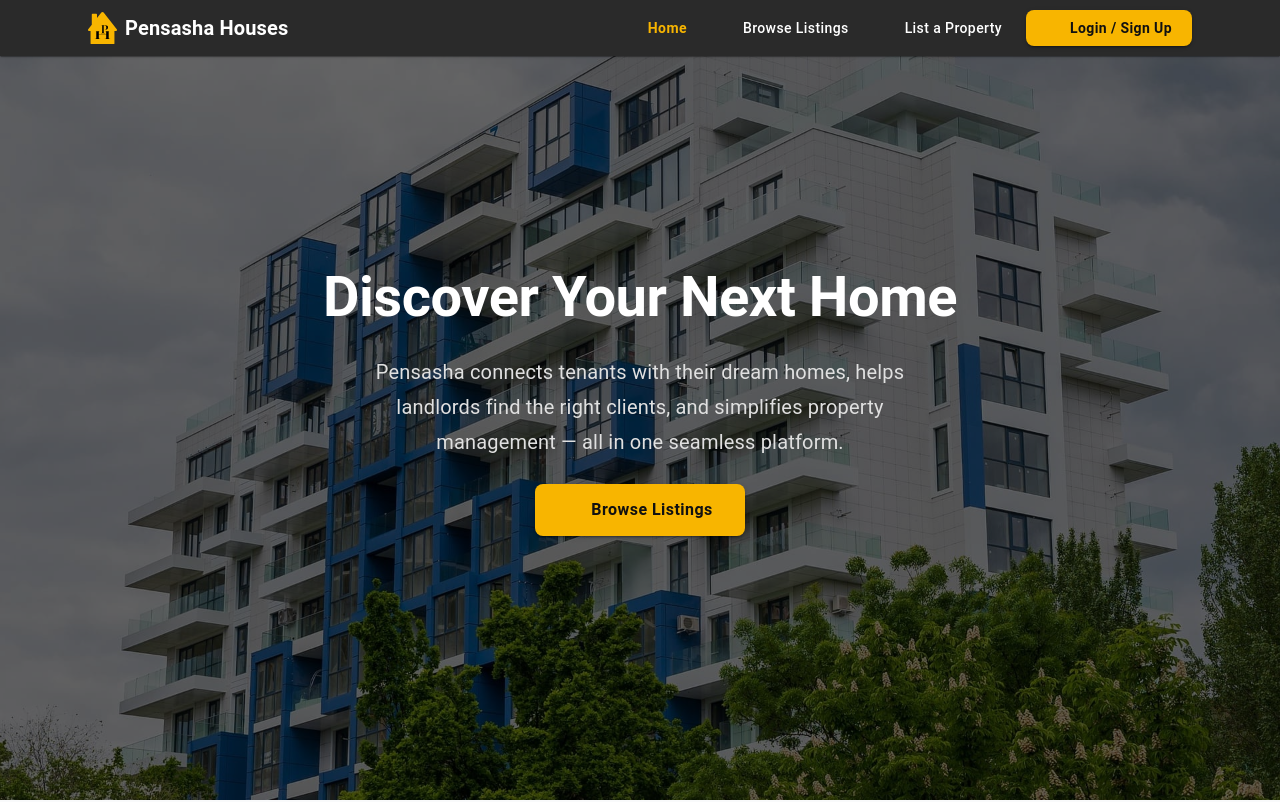
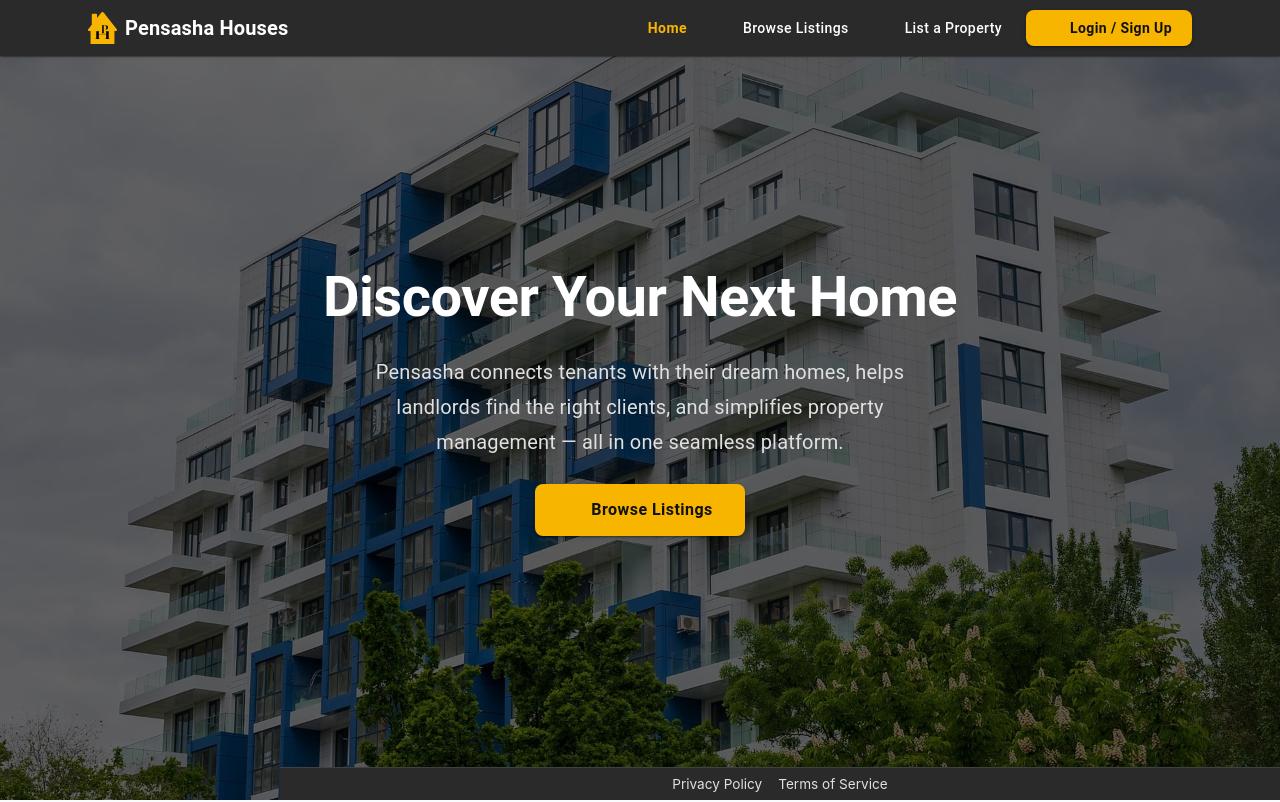
Before and after one commit to Sobunge/pensasha-houses, a React (Create React App) app in the folder frontend/: page / in a window 1280 px wide. Shown: the top 802 px of the page. Built offline with nearby package versions, Linux system fonts and the light colour scheme; some icons are missing.

Commit message:
making the main footer sticky

```diff
--- a/frontend/src/components/MainFooter.jsx
+++ b/frontend/src/components/MainFooter.jsx
@@ -1,5 +1,5 @@
 import React from "react";
-import { Box, Container, Typography, Stack, Link } from "@mui/material";
+import { Box, Container, Stack, Link } from "@mui/material";
 
 function MainFooter() {
   return (
@@ -8,9 +8,14 @@ function MainFooter() {
       sx={{
         backgroundColor: "#2A2A2A",
         color: "#F7F7F7",
-        py: 2,
+        py: 1,
         px: 2,
-        mt: "auto", // pushes footer to bottom in flex layouts
+        position: "fixed", // make it always visible
+        bottom: 0,
+        left: { xs: 0, md: 280 }, // accounts for sidebar width on desktop
+        right: 0,
+        zIndex: 1200,
+        borderTop: "1px solid rgba(255,255,255,0.1)",
       }}
     >
       <Container>
@@ -20,12 +25,6 @@ function MainFooter() {
           alignItems="center"
           textAlign="center"
         >
-          {/* Copyright */}
-          <Typography variant="body2" sx={{ color: "#BDBDBD" }}>
-            All rights reserved
-          </Typography>
-
-          {/* Quick Links */}
           <Stack direction="row" spacing={2} justifyContent="center">
             <Link
               href="#"
--- a/frontend/src/layouts/DashboardLayout.jsx
+++ b/frontend/src/layouts/DashboardLayout.jsx
@@ -1,4 +1,3 @@
-// src/components/DashboardLayout.jsx
 import React, { useState } from "react";
 import { Box, Toolbar } from "@mui/material";
 import { Outlet } from "react-router-dom";
@@ -21,8 +20,17 @@ function DashboardLayout() {
         onClose={() => setMobileOpen(false)}
       />
 
-      {/* Main content */}
-      <Box sx={{ flexGrow: 1, display: "flex", flexDirection: "column" }}>
+      {/* Main Content */}
+      <Box
+        sx={{
+          flexGrow: 1,
+          display: "flex",
+          flexDirection: "column",
+          bgcolor: "#f7f7f7",
+          minHeight: "100vh",
+          position: "relative",
+        }}
+      >
         {/* Navbar */}
         <UsersNavbar onMenuClick={() => setMobileOpen(!mobileOpen)} />
 
@@ -32,15 +40,20 @@ function DashboardLayout() {
           sx={{
             flexGrow: 1,
             p: { xs: 2, md: 3 },
-            bgcolor: "#f7f7f7",
-            minHeight: "calc(100vh - 64px - 64px)", // Adjust for navbar & footer
+            pb: "60px", // space for fixed footer
+            overflowY: "auto",
+            scrollbarWidth: "none", // hides scrollbar in Firefox
+            msOverflowStyle: "none", // hides scrollbar in IE/Edge
+            "&::-webkit-scrollbar": {
+              display: "none", // hides scrollbar in Chrome/Safari
+            },
           }}
         >
-          <Toolbar /> {/* Spacer below fixed navbar */}
+          <Toolbar /> {/* Spacer for fixed Navbar */}
           <Outlet />
         </Box>
 
-        {/* Footer */}
+        {/* Sticky Footer */}
         <MainFooter />
       </Box>
     </Box>
```
